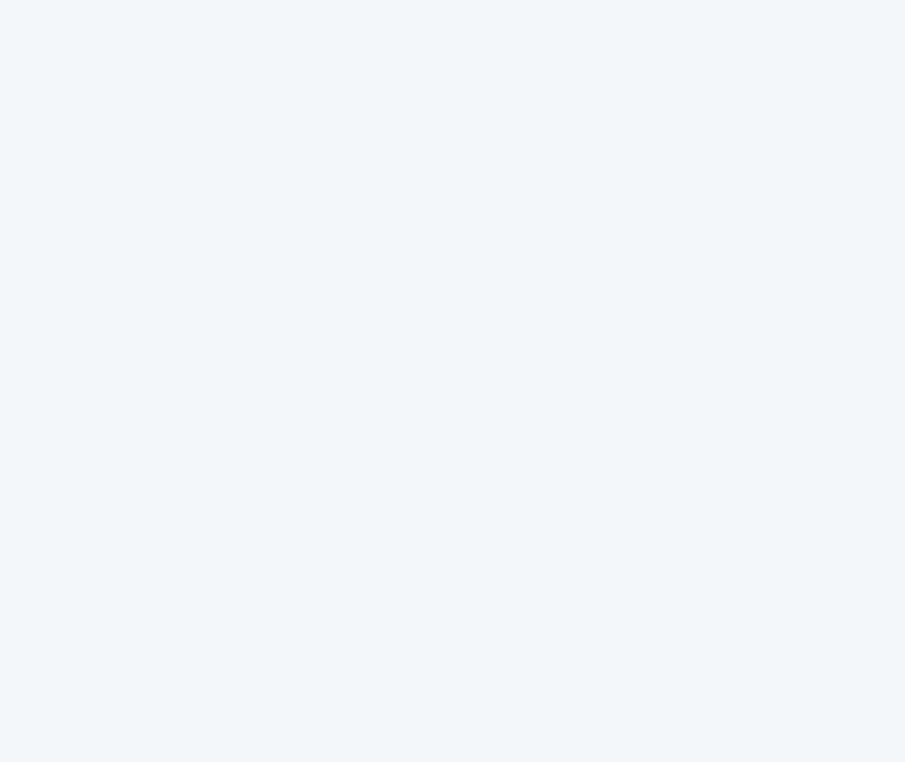
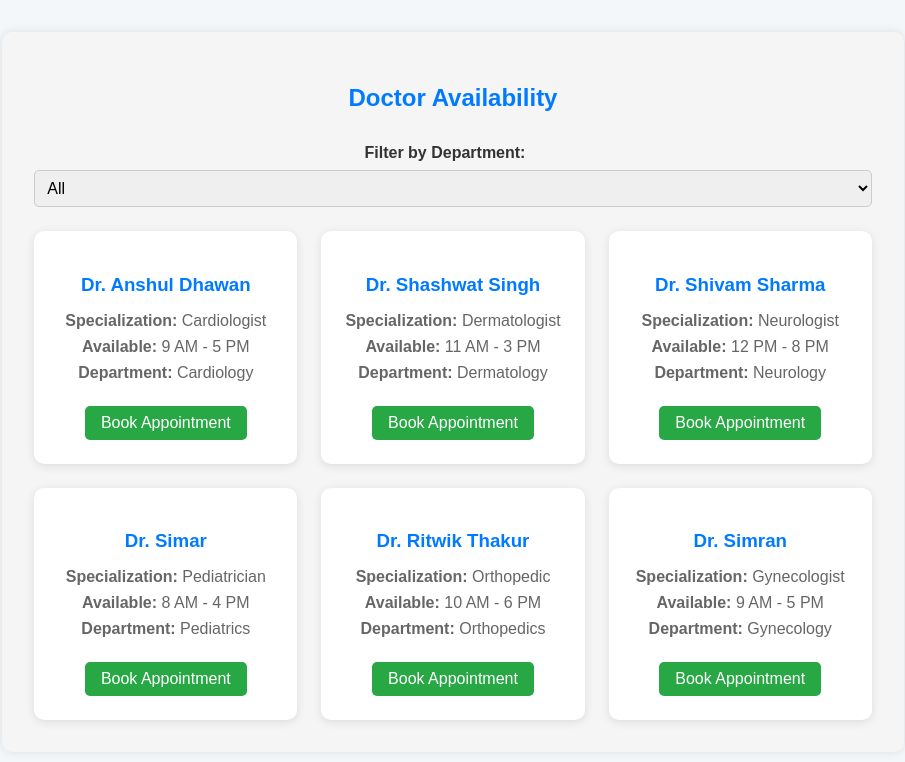
Before and after one commit to Adheroad/SIH_Hospital_MGMT_sys, a React (Create React App) app in the folder env/frontend/: page /Doctor in a window 1280 px wide. Before the commit this address had no page. Shown: the top 762 px of the page, without its empty margins (187-1092 px from the left). Built offline with nearby package versions, Linux system fonts and the light colour scheme; the HTML template or start-up script is replaced by a standard one.

Commit message:
new file:   env/frontend/src/Bed.css 	new file:   env/frontend/src/Bed.js 	new file:   env/frontend/src/Doctor.css 	new file:   env/frontend/src/Doctor.js 	modified:   env/frontend/src/MainIndex.js

```diff
--- a/env/frontend/src/App.js
+++ b/env/frontend/src/App.js
@@ -5,6 +5,10 @@ import Home from './Home';
 import SOSMap from './SOSMap';
 import Registeration from './Registeration';
 import './App.css';
+import './Bed'
+import Bed from './Bed';
+import './Doctor'
+import Doctor from './Doctor';
 
 function App() {
   return (
@@ -13,7 +17,10 @@ function App() {
         <Route path="/" element={<Home />} />
         <Route path="/mainindex" element={<MainIndex />} />
         <Route path="/sos" element={<SOSMap />} />
-        <Route path="/Registeration" element={<Registeration />} />
+        <Route path="/Bed" element={< Bed />} />
+        <Route path="/Doctor" element={< Doctor />} />
+
+
       </Routes>
     </div>
   );
--- /dev/null
+++ b/env/frontend/src/Bed.css
@@ -0,0 +1,78 @@
+/* General container styling */
+.bed-container {
+    width: 100vh;
+    margin: 2rem auto;
+    padding: 2rem;
+    background-color: #f5f5f5;
+    border-radius: 10px;
+    box-shadow: 0 0 10px rgba(0, 0, 0, 0.1);
+    font-family: 'Arial', sans-serif;
+    text-align: center;
+}
+
+h2 {
+    color: #007bff;
+    margin-bottom: 1.5rem;
+}
+
+/* Floor heading */
+.floor h3 {
+    margin-top: 2rem;
+    margin-bottom: 1rem;
+    color: #333;
+}
+
+/* Bed grid layout */
+.bed-grid {
+    display: grid;
+    grid-template-columns: repeat(5, 1fr); /* Display 5 beds per row */
+    gap: 1rem;
+}
+
+/* Styling for individual bed */
+.bed {
+    padding: 1rem;
+    border-radius: 5px;
+    font-size: 1.2rem;
+    cursor: pointer;
+    transition: transform 0.2s, background-color 0.2s;
+}
+
+.available {
+    background-color: #28a745;
+    color: white;
+}
+
+.booked {
+    background-color: #dc3545;
+    color: white;
+    cursor: not-allowed;
+}
+
+.bed:hover:not(.booked) {
+    transform: scale(1.05);
+    background-color: #2c6ee8;
+}
+
+/* Responsive Design */
+@media (max-width: 768px) {
+    .bed-grid {
+        grid-template-columns: repeat(2, 1fr); /* Display 2 beds per row on smaller screens */
+    }
+
+    .bed {
+        font-size: 1rem;
+        padding: 0.75rem;
+    }
+}
+
+@media (max-width: 480px) {
+    .bed-grid {
+        grid-template-columns: 1fr; /* Display 1 bed per row on mobile screens */
+    }
+
+    .bed {
+        font-size: 0.9rem;
+        padding: 0.5rem;
+    }
+}
--- /dev/null
+++ b/env/frontend/src/Bed.js
@@ -0,0 +1,57 @@
+import React, { useState } from 'react';
+import './Bed.css';
+
+const Bed = () => {
+    const totalBeds = 100; // 100 beds, across 10 floors
+    const bedsPerFloor = 10;
+    const initialBeds = Array(totalBeds).fill(false); // All beds are initially available
+    const [beds, setBeds] = useState(initialBeds);
+    const [bookedCount, setBookedCount] = useState(0); // Keep track of booked beds by the user
+
+    const handleBookBed = (index) => {
+        if (bookedCount >= 2) {
+            alert("You can't book more than 2 beds.");
+            return;
+        }
+
+        const updatedBeds = [...beds];
+        if (!updatedBeds[index]) {
+            updatedBeds[index] = true; // Mark the bed as booked
+            setBeds(updatedBeds);
+            setBookedCount(bookedCount + 1); // Increase the count of booked beds
+            alert(`Bed ${index + 1} booked successfully!`);
+        } else {
+            alert(`Bed ${index + 1} is already booked.`);
+        }
+    };
+
+    return (
+        <div className="bed-container">
+            <h2>Real-Time Bed Management</h2>
+
+            {[...Array(10)].map((_, floor) => (
+                <div key={floor} className="floor">
+                    <h3>Floor {floor + 1}</h3>
+                    <div className="bed-grid">
+                        {beds
+                            .slice(floor * bedsPerFloor, (floor + 1) * bedsPerFloor)
+                            .map((isBooked, index) => {
+                                const bedIndex = floor * bedsPerFloor + index;
+                                return (
+                                    <div
+                                        key={bedIndex}
+                                        className={`bed ${isBooked ? 'booked' : 'available'}`}
+                                        onClick={() => handleBookBed(bedIndex)}
+                                    >
+                                        {isBooked ? 'Booked' : `Bed ${bedIndex + 1}`}
+                                    </div>
+                                );
+                            })}
+                    </div>
+                </div>
+            ))}
+        </div>
+    );
+};
+
+export default Bed;
--- /dev/null
+++ b/env/frontend/src/Doctor.css
@@ -0,0 +1,91 @@
+/* General container styling */
+.doctor-container {
+    max-width: 1000px;
+    margin: 2rem auto;
+    padding: 2rem;
+    background-color: #f5f5f5;
+    border-radius: 10px;
+    box-shadow: 0 0 10px rgba(0, 0, 0, 0.1);
+    font-family: 'Arial', sans-serif;
+}
+
+h2 {
+    color: #007bff;
+    text-align: center;
+    margin-bottom: 2rem;
+}
+
+/* Filter section */
+.filter-section {
+    margin-bottom: 1.5rem;
+    text-align: center;
+}
+
+label {
+    margin-right: 1rem;
+    font-weight: bold;
+}
+
+select {
+    padding: 0.5rem;
+    border-radius: 5px;
+    border: 1px solid #ccc;
+    font-size: 1rem;
+}
+
+/* Doctor grid layout */
+.doctor-grid {
+    display: grid;
+    grid-template-columns: repeat(3, 1fr); /* Display 3 doctors per row */
+    gap: 1.5rem;
+}
+
+.doctor-card {
+    background-color: white;
+    padding: 1.5rem;
+    border-radius: 10px;
+    box-shadow: 0 2px 10px rgba(0, 0, 0, 0.1);
+    text-align: center;
+}
+
+h3 {
+    color: #007bff;
+    margin-bottom: 1rem;
+}
+
+p {
+    margin: 0.5rem 0;
+    font-size: 1rem;
+}
+
+.book-btn {
+    margin-top: 1rem;
+    padding: 0.5rem 1rem;
+    background-color: #28a745;
+    color: white;
+    border: none;
+    border-radius: 5px;
+    cursor: pointer;
+    font-size: 1rem;
+}
+
+.book-btn:hover {
+    background-color: #218838;
+}
+
+/* Responsive Design */
+@media (max-width: 768px) {
+    .doctor-grid {
+        grid-template-columns: repeat(2, 1fr); /* Display 2 doctors per row on smaller screens */
+    }
+}
+
+@media (max-width: 480px) {
+    .doctor-grid {
+        grid-template-columns: 1fr; /* Display 1 doctor per row on mobile screens */
+    }
+
+    .filter-section {
+        text-align: left;
+    }
+}
--- /dev/null
+++ b/env/frontend/src/Doctor.js
@@ -0,0 +1,61 @@
+import React, { useState } from 'react';
+import './Doctor.css';
+
+const Doctor = () => {
+    // Example data: list of 6 doctors with their details
+    const doctorsList = [
+        { name: 'Dr. Anshul Dhawan', specialization: 'Cardiologist', available: '9 AM - 5 PM', department: 'Cardiology' },
+        { name: 'Dr. Shashwat Singh', specialization: 'Dermatologist', available: '11 AM - 3 PM', department: 'Dermatology' },
+        { name: 'Dr. Shivam Sharma', specialization: 'Neurologist', available: '12 PM - 8 PM', department: 'Neurology' },
+        { name: 'Dr. Simar', specialization: 'Pediatrician', available: '8 AM - 4 PM', department: 'Pediatrics' },
+        { name: 'Dr. Ritwik Thakur', specialization: 'Orthopedic', available: '10 AM - 6 PM', department: 'Orthopedics' },
+        { name: 'Dr. Simran', specialization: 'Gynecologist', available: '9 AM - 5 PM', department: 'Gynecology' }
+    ];
+
+    const [selectedDepartment, setSelectedDepartment] = useState('All');
+
+    const handleFilterChange = (event) => {
+        setSelectedDepartment(event.target.value);
+    };
+
+    const filteredDoctors = selectedDepartment === 'All'
+        ? doctorsList
+        : doctorsList.filter(doctor => doctor.department === selectedDepartment);
+
+    return (
+        <div className="doctor-container">
+            <h2>Doctor Availability</h2>
+
+            <div className="filter-section">
+                <label htmlFor="department-filter">Filter by Department:</label>
+                <select
+                    id="department-filter"
+                    value={selectedDepartment}
+                    onChange={handleFilterChange}
+                >
+                    <option value="All">All</option>
+                    <option value="Cardiology">Cardiology</option>
+                    <option value="Dermatology">Dermatology</option>
+                    <option value="Neurology">Neurology</option>
+                    <option value="Pediatrics">Pediatrics</option>
+                    <option value="Orthopedics">Orthopedics</option>
+                    <option value="Gynecology">Gynecology</option>
+                </select>
+            </div>
+
+            <div className="doctor-grid">
+                {filteredDoctors.map((doctor, index) => (
+                    <div key={index} className="doctor-card">
+                        <h3>{doctor.name}</h3>
+                        <p><strong>Specialization:</strong> {doctor.specialization}</p>
+                        <p><strong>Available:</strong> {doctor.available}</p>
+                        <p><strong>Department:</strong> {doctor.department}</p>
+                        <button className="book-btn">Book Appointment</button>
+                    </div>
+                ))}
+            </div>
+        </div>
+    );
+};
+
+export default Doctor;
```
Also changed, not shown: env/frontend/src/MainIndex.js (+6 -6 lines).
